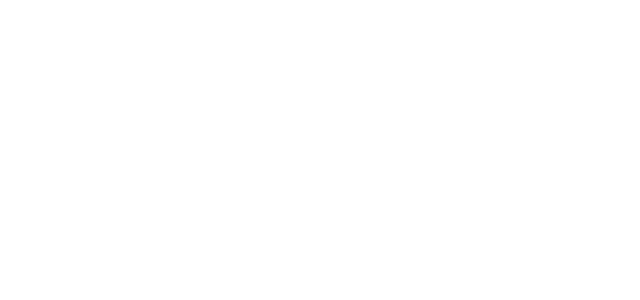
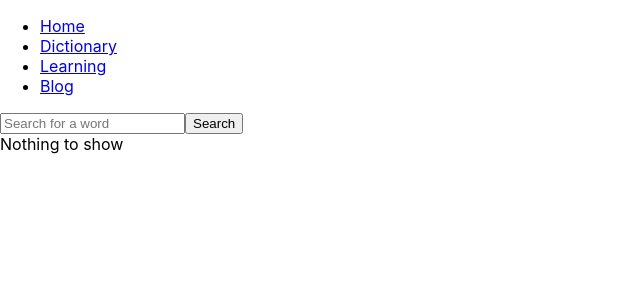
Before and after one commit to DariaManu/learn-korean-frontend, a React (Create React App) app: page /learn-korean/dictionary in a window 1280 px wide. Before the commit this address had no page. Shown: the top 300 px of the page, without its empty margins (0-640 px from the left). Built offline with nearby package versions, Linux system fonts and the light colour scheme.

Commit message:
Add application pages and dictionary component

```diff
--- a/src/App.js
+++ b/src/App.js
@@ -1,6 +1,10 @@
 import './App.css';
 import {BrowserRouter, Route, Routes} from "react-router-dom";
 import Register from "./pages/Register";
+import HomePage from "./pages/HomePage";
+import Dictionary from "./pages/Dictionary";
+import Learning from "./pages/Learning";
+import Blog from "./pages/Blog";
 
 function App() {
   return (
@@ -8,6 +12,10 @@ function App() {
           <Routes>
               <Route path={"/"} element={<Register/>}></Route>
               <Route path={"/login"} element={<Register/>}></Route>
+              <Route path={"/learn-korean"} element={<HomePage/>}></Route>
+              <Route path={"/learn-korean/dictionary"} element={<Dictionary/>}></Route>
+              <Route path={"/learn-korean/learning"} element={<Learning/>}></Route>
+              <Route path={"/learn-korean/blog"} element={<Blog/>}></Route>
           </Routes>
       </BrowserRouter>
   );
--- /dev/null
+++ b/src/component/NavigationBar.js
@@ -0,0 +1,24 @@
+import {Link} from "react-router-dom";
+
+function NavigationBar() {
+    return (
+        <nav>
+            <ul>
+                <li>
+                    <Link to={"/learn-korean"}>Home</Link>
+                </li>
+                <li>
+                    <Link to={"/learn-korean/dictionary"}>Dictionary</Link>
+                </li>
+                <li>
+                    <Link to={"/learn-korean/learning"}>Learning</Link>
+                </li>
+                <li>
+                    <Link to={"/learn-korean/blog"}>Blog</Link>
+                </li>
+            </ul>
+        </nav>
+    );
+}
+
+export default NavigationBar;
--- /dev/null
+++ b/src/component/WordTranslationItem.js
@@ -0,0 +1,19 @@
+function WordTranslationItem(props) {
+    if (props.props.meaning === null) {
+        return (
+            <div>
+                <p>Translation: {props.props.translation}</p>
+            </div>
+        );
+    } else {
+        return (
+            <div>
+                <p>Translation: {props.props.translation}</p>
+                <p>Meaning: {props.props.meaning}</p>
+            </div>
+        );
+    }
+
+}
+
+export default WordTranslationItem;
--- /dev/null
+++ b/src/pages/Blog.js
@@ -0,0 +1,12 @@
+import NavigationBar from "../component/NavigationBar";
+
+function Blog() {
+    return (
+        <div>
+            <NavigationBar/>
+            <p>Blog</p>
+        </div>
+    )
+}
+
+export default Blog;
--- /dev/null
+++ b/src/pages/Dictionary.js
@@ -0,0 +1,46 @@
+import NavigationBar from "../component/NavigationBar";
+import {useEffect, useState} from "react";
+
+import axios from "axios";
+import WordTranslationItem from "../component/WordTranslationItem";
+
+const dictionaryBaseUrl = "http://localhost:8081/vocabulary";
+
+function Dictionary() {
+    const [word, setWord] = useState("");
+    const [translations, setTranslations] = useState([]);
+
+    const handleSearch = (event) => {
+        event.preventDefault();
+        console.log(word);
+        console.log(`${dictionaryBaseUrl}/${word}`);
+        axios.get(`${dictionaryBaseUrl}/${word}`)
+            .then(function (response) {
+                let data = response.data;
+                setTranslations(data);
+            }).catch(function (error) {
+                console.log(error);
+        });
+    }
+
+    return (
+        <div>
+            <NavigationBar/>
+            <form>
+                <input type={"text"} placeholder={"Search for a word"} onChange={e => setWord(e.target.value)}/>
+                <button onClick={handleSearch}>Search</button>
+            </form>
+            {
+                !(translations.length === 0) ? (
+                    translations.map((translation) => {
+                        return <WordTranslationItem props={translation}/>
+                    })
+                ) : (
+                    <div>Nothing to show</div>
+                )
+            }
+        </div>
+    )
+}
+
+export default Dictionary;
--- /dev/null
+++ b/src/pages/HomePage.js
@@ -0,0 +1,12 @@
+import NavigationBar from "../component/NavigationBar";
+
+function HomePage() {
+    return (
+      <div>
+          <NavigationBar/>
+          <p>Welcome!</p>
+      </div>
+    );
+}
+
+export default HomePage;
--- /dev/null
+++ b/src/pages/Learning.js
@@ -0,0 +1,12 @@
+import NavigationBar from "../component/NavigationBar";
+
+function Learning() {
+    return (
+        <div>
+            <NavigationBar/>
+            <p>Learning</p>
+        </div>
+    )
+}
+
+export default Learning;
--- a/src/pages/Register.js
+++ b/src/pages/Register.js
@@ -1,4 +1,5 @@
 import {useState} from "react";
+import {useNavigate} from "react-router-dom";
 
 import axios from "axios";
 
@@ -10,6 +11,8 @@ function Register() {
     const [username, setUsername] = useState("");
     const [login, setLogin] = useState(true);
 
+    const navigate = useNavigate();
+
     const loginUser = (event) => {
         event.preventDefault();
         console.log("login user");
@@ -20,7 +23,8 @@ function Register() {
             email: email,
             password: password
         }).then(function (response) {
-            console.log(response)
+            console.log(response);
+            navigate("/learn-korean");
         }).catch(function (error) {
             console.log(error);
         });
@@ -38,6 +42,7 @@ function Register() {
             username: username
         }).then(function (response) {
             console.log(response);
+            navigate("/learn-korean");
         }).catch(function (error) {
             console.log(error);
         });
```
